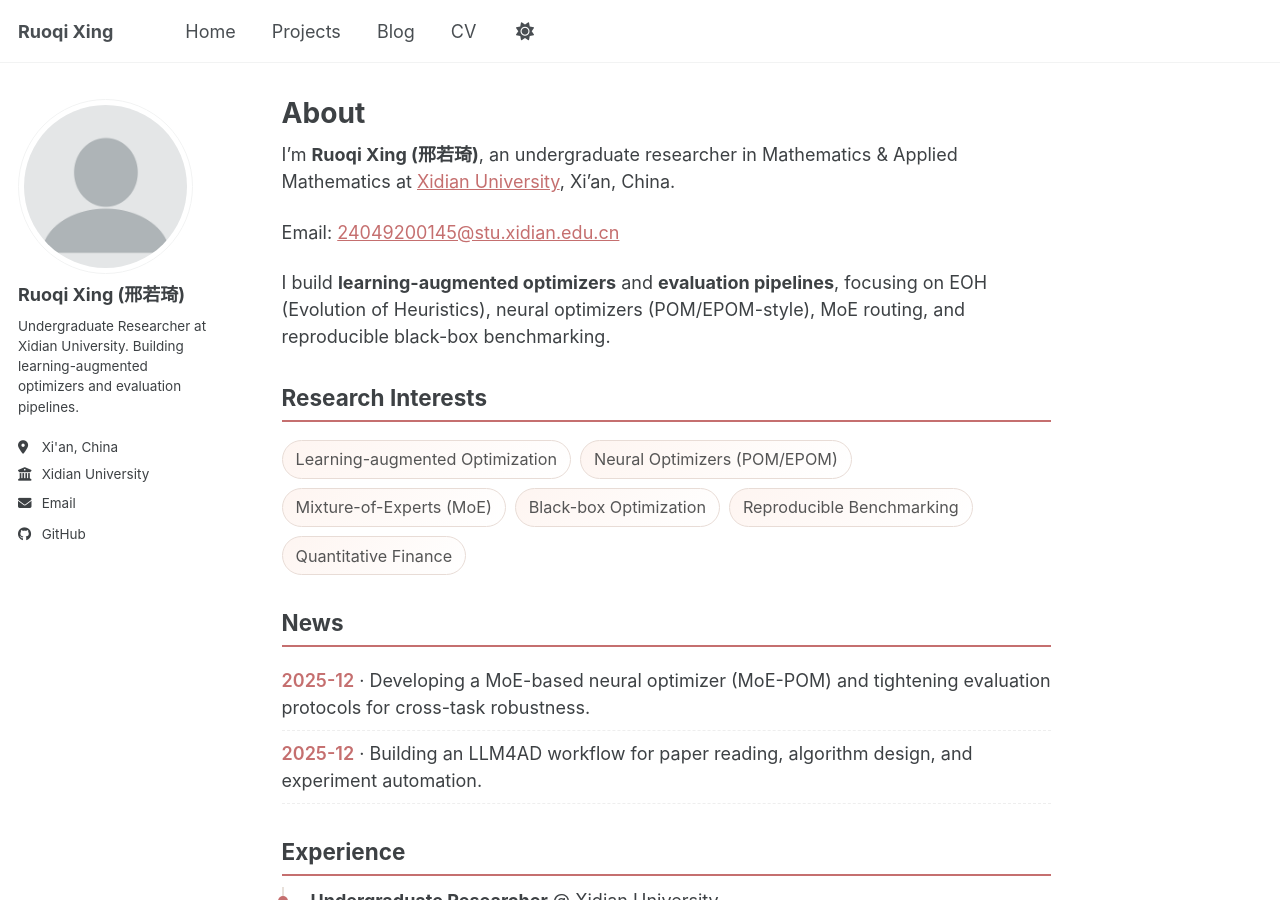
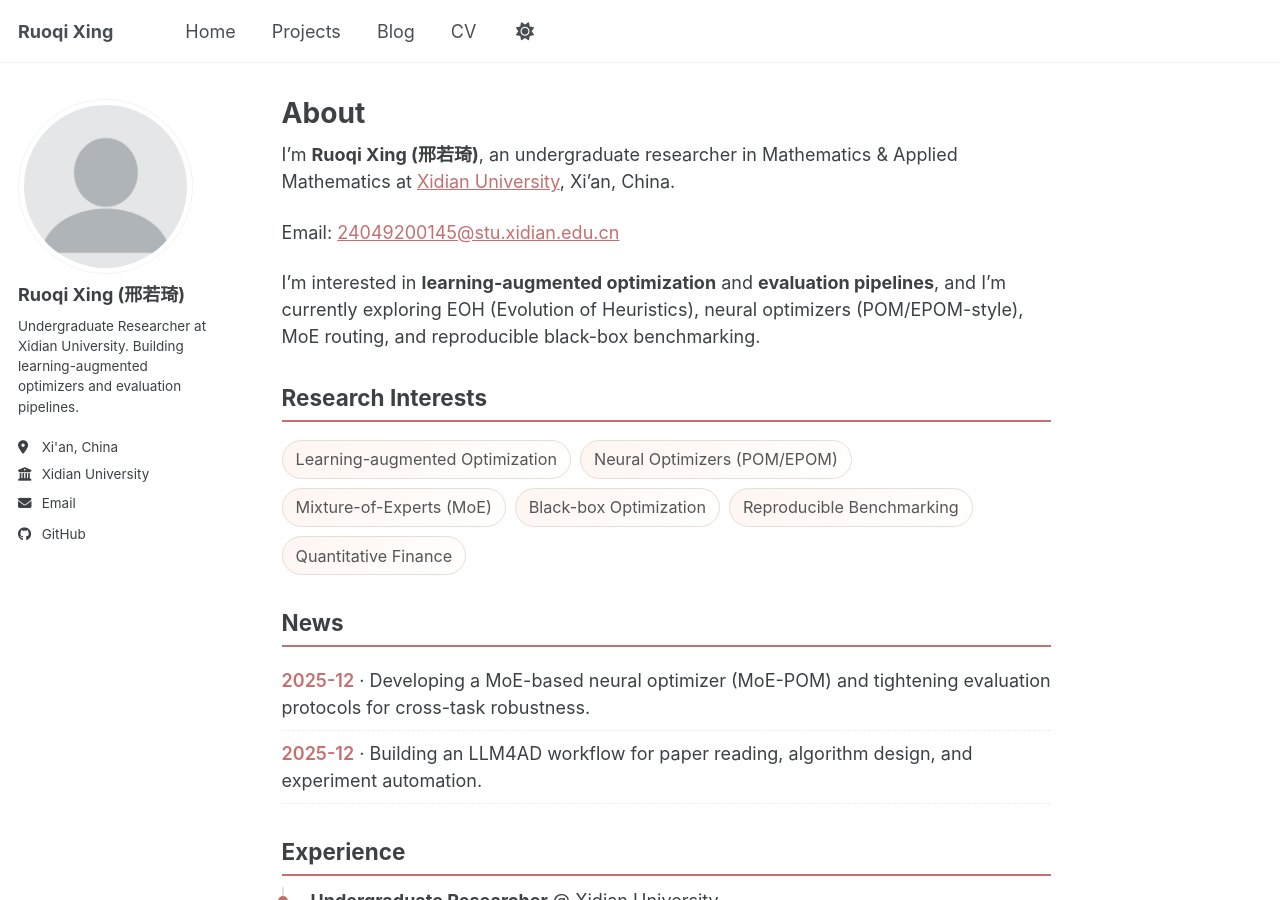
Before and after one commit to Roki-Xing/Roki-Xing.github.io, a Jekyll site: the page built from _pages/about.md, in a window 1280 px wide and 900 px high. Built offline with Jekyll 4.4.1, drawn with Linux system fonts in a browser that asks for light colours; a script bundle is joined from its source files by our own code; library files that are not in the unit come from our copies.

Commit message:
Tone down research summary wording

```diff
--- a/_pages/about.md
+++ b/_pages/about.md
@@ -11,7 +11,7 @@ I'm **Ruoqi Xing (邢若琦)**, an undergraduate researcher in Mathematics & App
 
 Email: [24049200145@stu.xidian.edu.cn](mailto:24049200145@stu.xidian.edu.cn)
 
-I build **learning-augmented optimizers** and **evaluation pipelines**, focusing on EOH (Evolution of Heuristics), neural optimizers (POM/EPOM-style), MoE routing, and reproducible black-box benchmarking.
+I’m interested in **learning-augmented optimization** and **evaluation pipelines**, and I’m currently exploring EOH (Evolution of Heuristics), neural optimizers (POM/EPOM-style), MoE routing, and reproducible black-box benchmarking.
 
 ## Research Interests
 
```
